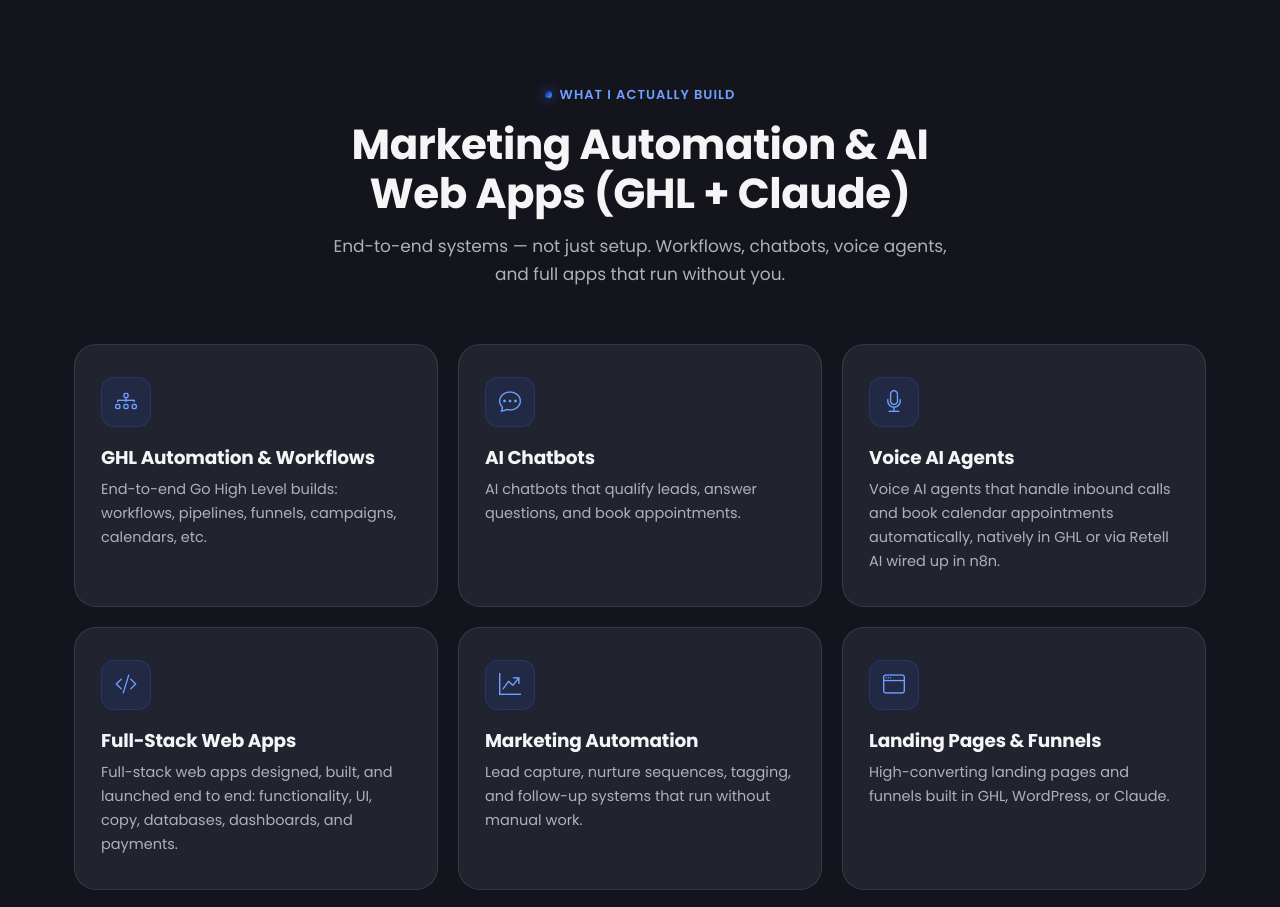
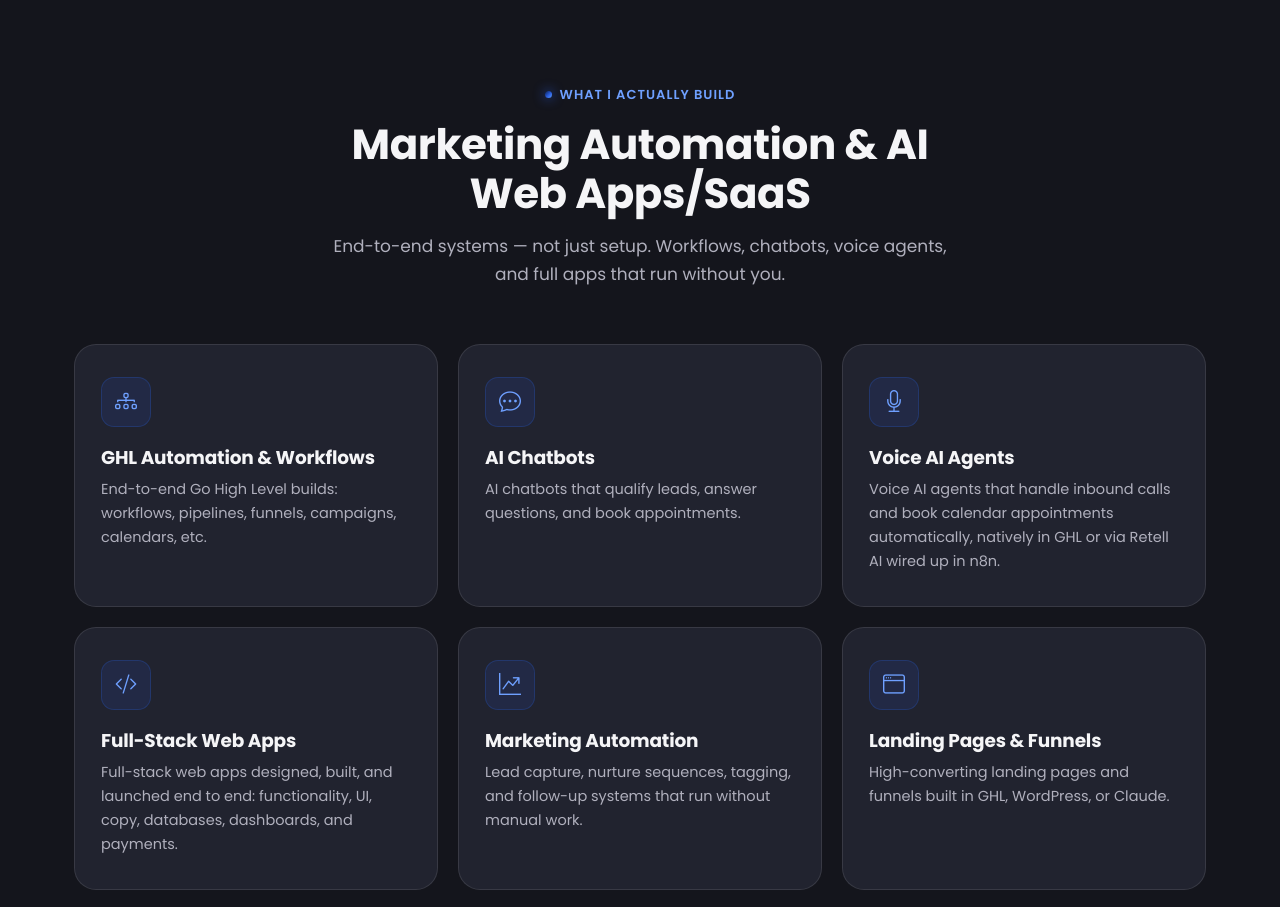
Before and after one commit to eliaszoleta/eliaszoleta-portfolio, a plain HTML site: page index.html in a window 1280 px wide. Shown: the part 1040-1947 px from the top of the page. Drawn offline with Linux system fonts and the light colour scheme.

Commit message:
Edit via live site editor (1 field)

```diff
--- a/index.html
+++ b/index.html
@@ -122,7 +122,7 @@
       <div class="container">
         <div class="section-head centered" data-aos="fade-up">
           <div class="eyebrow" style="justify-content:center" data-edit="services.eyebrow">What I Actually Build</div>
-          <h2 data-edit="services.heading">Marketing Automation &amp; AI Web Apps (GHL + Claude)</h2>
+          <h2 data-edit="services.heading">Marketing Automation &amp; AI Web Apps/SaaS</h2>
           <p data-edit="services.subheading">End-to-end systems — not just setup. Workflows, chatbots, voice agents, and full apps that run without you.</p>
         </div>
 
```
